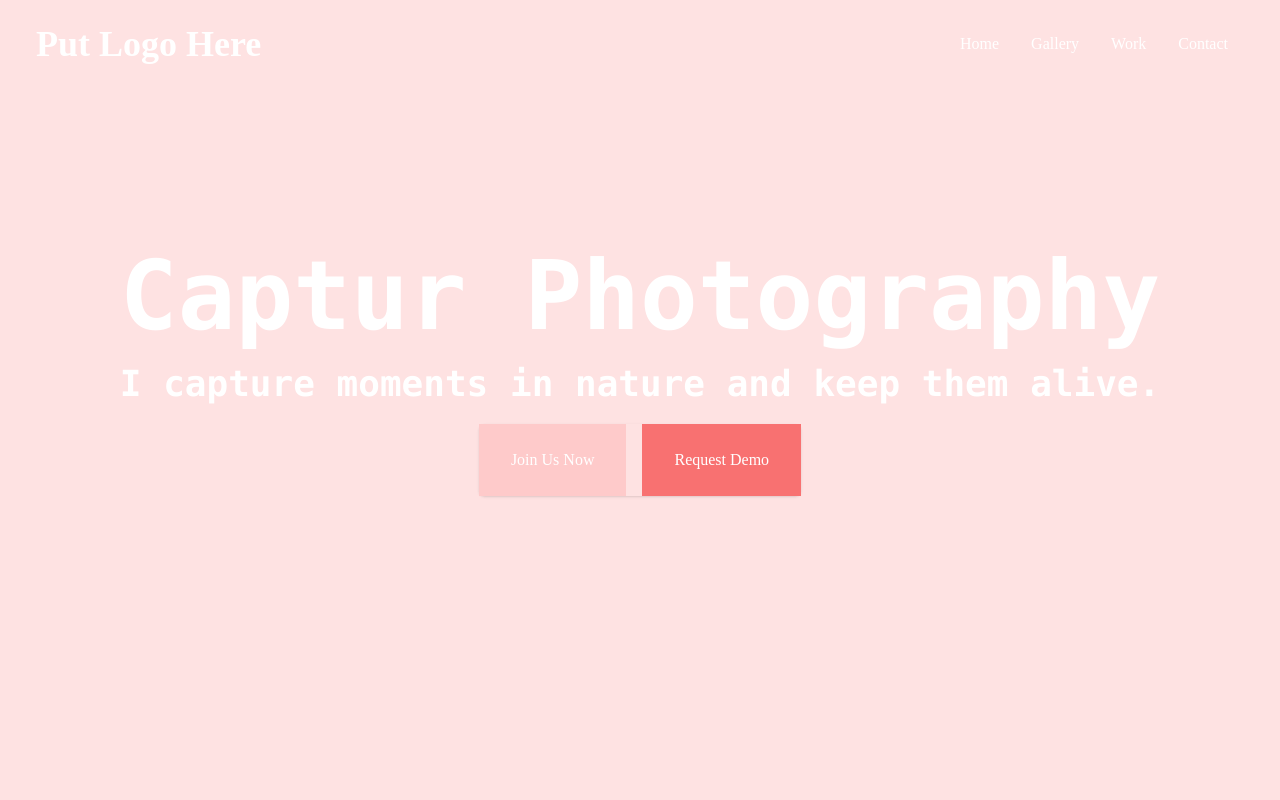
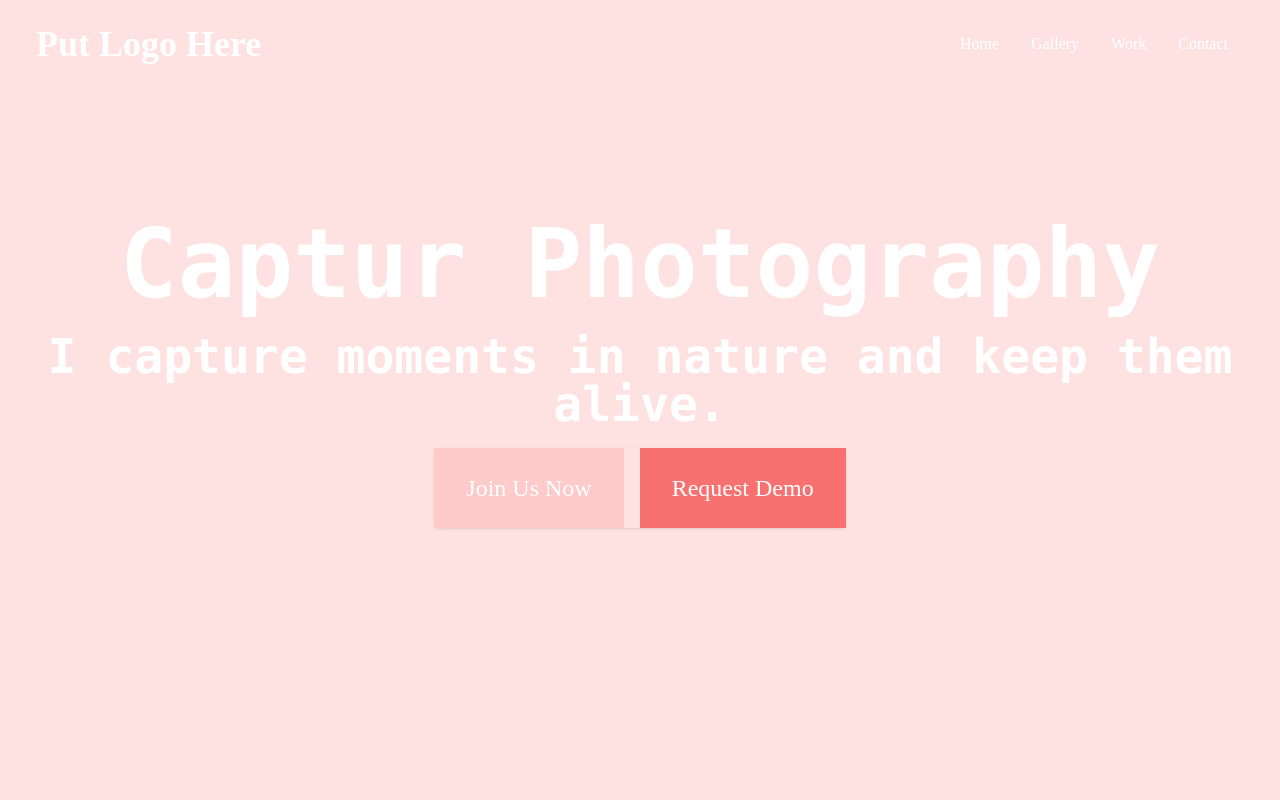
Before and after one commit to arushiMWork2004/maqroBudgetStore, a Next.js app: page / in a window 1280 px wide. Shown: the top 800 px of the page. Built offline with nearby package versions, Linux system fonts and the light colour scheme.

Commit message:
Update hero.jsx

```diff
--- a/components/hero.jsx
+++ b/components/hero.jsx
@@ -5,11 +5,11 @@ const Hero = ({ heading, message }) => {
     <div className="flex flex-col items-center justify-center min-h-screen w-full bg-red-100">
       {/* Text */}
       <div className="text-white text-center">
-        <h2 className="text-8xl font-bold font-mono">{heading}</h2>
-        <p className="py-5 font-bold font-mono text-4xl">{message}</p>
+        <h2 className="text-8xl font-bold font-mono sm:text-6xl md:text-7xl lg:text-8xl">{heading}</h2>
+        <p className="py-5 font-bold font-mono text-4xl sm:text-3xl md:text-4xl lg:text-5xl">{message}</p>
         <div className="mb-4 inline-flex rounded-md shadow">
-          <button className='py-6 px-8 bg-red-200 text-white text-center mr-4'>Join Us Now</button>
-          <button className='py-6 px-8 bg-red-400 text-white  text-center'>Request Demo</button>
+          <button className='py-6 px-8 bg-red-200 text-white text-center mr-4 sm:py-4 sm:px-6 sm:text-lg md:py-5 md:px-7 md:text-xl lg:py-6 lg:px-8 lg:text-2xl'>Join Us Now</button>
+          <button className='py-6 px-8 bg-red-400 text-white text-center sm:py-4 sm:px-6 sm:text-lg md:py-5 md:px-7 md:text-xl lg:py-6 lg:px-8 lg:text-2xl'>Request Demo</button>
         </div>
       </div>
       {/* Lottie Animation */}
```
